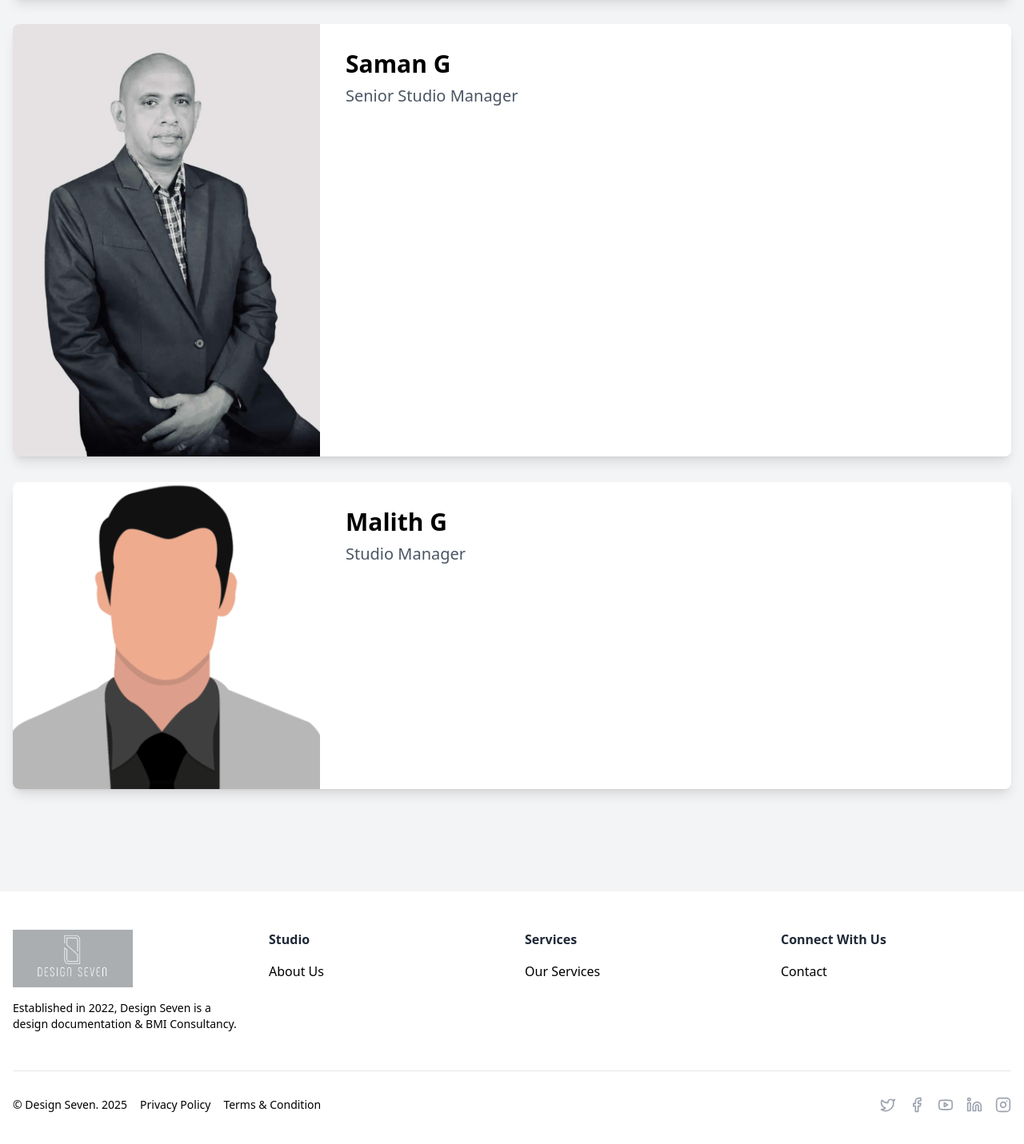
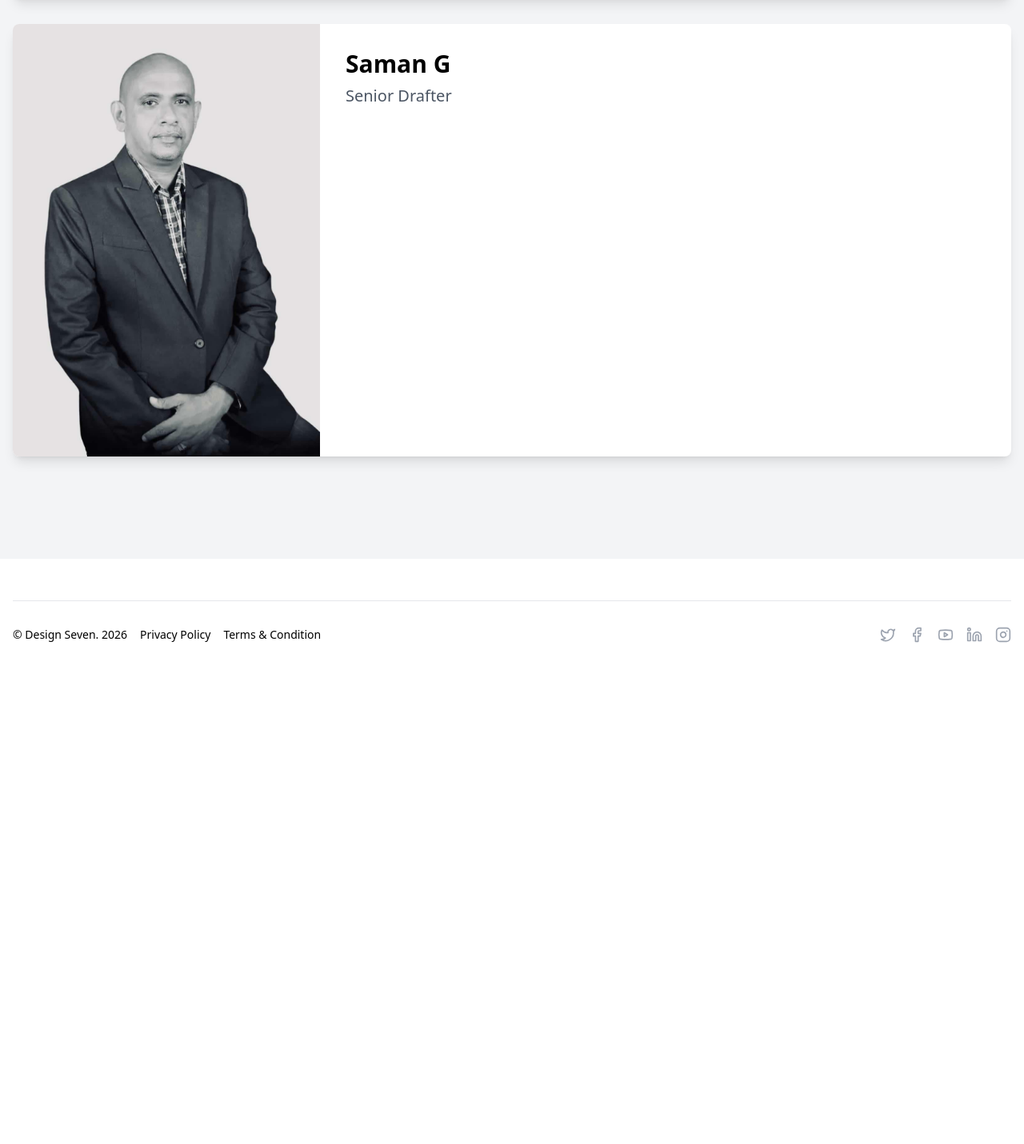
Before and after one commit to HelloChathura/design-seven, a Next.js app: page /about in a window 1280 px wide. Shown: the part 853-2284 px from the top of the page at 80% size. After the commit the page ends 1705 px from the top, so only its background shows below. Built offline with nearby package versions, Linux system fonts and the light colour scheme.

Commit message:
CR Changes

```diff
--- a/app/about/page.tsx
+++ b/app/about/page.tsx
@@ -57,7 +57,7 @@ const TeamMember: React.FC<TeamMemberProps> = ({ name, role, image, bio }) => (
 export default function About() {
   const ceo = {
     name: "Shan R, Associate AIA",
-    role: "Director",
+    role: "Owner",
     image: "/team/team-shan.png",
     bio: "Shan earned his Master’s degree in Architecture from North Dakota State University and began his career at one of the premier residential architecture firms in the region. His diverse experience spans multiple firms, where he has been involved in projects from initiation to completion, significantly deepening his knowledge of the profession. Over the years, Shan has gained hands-on experience across various sectors, including commercial, corporate, healthcare, industrial, government, and high-end residential architecture. His work at well-known firms across the United States has allowed him to develop a versatile skill set and a comprehensive understanding of the industry.",
   };
@@ -65,16 +65,16 @@ export default function About() {
   const teamMembers = [
     {
       name: "Saman G",
-      role: "Senior Studio Manager",
+      role: "Senior Drafter",
       image: "/Saman.jpg",
       bio: " ",
     },
-    {
-      name: "Malith G",
-      role: "Studio Manager",
-      image: "/default-image.png",
-      bio: " ",
-    },
+    // {
+    //   name: "Malith G",
+    //   role: "Studio Manager",
+    //   image: "/default-image.png",
+    //   bio: " ",
+    // },
   ];
 
   return (
--- a/app/components/about.tsx
+++ b/app/components/about.tsx
@@ -6,10 +6,8 @@ export default function AboutSection() {
       <div className="absolute inset-0 flex flex-col justify-center items-center text-white p-8 bg-black bg-opacity-50">
         <h2 className="text-4xl mb-6">About Design Seven</h2>
         <p className="text-2xl text-center max-w-6xl">
-          Design Seven has established itself as a BIM consultancy and Design Documentation Services for the Architectural,
-          Interior Design industries. Our designers are trained in design standards and construction technology.
-          The team has been working for many clients throughout the US on small to large-scale projects.
-        </p>
+          Design Seven is a BIM consultancy and design documentation service provider for the Architecture and Interior Design industries. Our team is trained in industry design standards and construction technology, delivering drafting and documentation support for clients across the United States on projects ranging from small-scale developments to large projects.
+           </p>
       </div>
     </section>
   );
--- a/app/components/footer.tsx
+++ b/app/components/footer.tsx
@@ -10,45 +10,41 @@ export default function Footer() {
       <div className="container mx-auto px-4">
         <div className="grid grid-cols-1 md:grid-cols-4 gap-8">
           <div className="col-span-1">
-            <Link href="/" className="flex items-center mb-4">
+
+            {/* <Link href="/" className="flex items-center mb-4">
               <Image src="/logo.png" alt="Design Seven Logo" width={150} height={50} />
-            </Link>
-            <p className="text-sm">
+            </Link> */}
+            {/* <p className="text-sm">
               Established in 2022, Design Seven is a design documentation & BMI Consultancy.
-            </p>
+            </p> */}
           </div>
           <div>
-            <h3 className="font-semibold text-gray-800 mb-4">Studio</h3>
+            {/* <h3 className="font-semibold text-gray-800 mb-4">Studio</h3>
             <ul className="space-y-2">
               <li><Link href="/about" className="hover:text-gray-800">About Us</Link></li>
-              {/* <li><Link href="#" className="hover:text-gray-800">Operating Model</Link></li>
-              <li><Link href="#" className="hover:text-gray-800">Team</Link></li>
-              <li><Link href="#" className="hover:text-gray-800">Design Seven Centre</Link></li> */}
-            </ul>
+
+            </ul> */}
           </div>
           <div>
-            <h3 className="font-semibold text-gray-800 mb-4">Services</h3>
+            {/* <h3 className="font-semibold text-gray-800 mb-4">Services</h3>
             <ul className="space-y-2">
               <li><Link href="/ourservices" className="hover:text-gray-800">Our Services</Link></li>
-              {/* <li><Link href="#" className="hover:text-gray-800">Interior Design</Link></li>
-              <li><Link href="#" className="hover:text-gray-800">Architecture</Link></li>
-              <li><Link href="#" className="hover:text-gray-800">3D Visualization</Link></li>
-              <li><Link href="#" className="hover:text-gray-800">Engineering</Link></li> */}
-            </ul>
+
+            </ul> */}
           </div>
           <div>
-            <h3 className="font-semibold text-gray-800 mb-4">Connect With Us</h3>
+            {/* <h3 className="font-semibold text-gray-800 mb-4">Connect With Us</h3>
             <ul className="space-y-2">
               <li><Link href="/contact" className="hover:text-gray-800">Contact</Link></li>
-              {/* <li><Link href="#" className="hover:text-gray-800">Careers</Link></li>
-              <li><Link href="#" className="hover:text-gray-800">Blog</Link></li> */}
-            </ul>
+
+            </ul> */}
           </div>
         </div>
-        <div className="mt-12 pt-8 border-t border-gray-200">
+
+        <div className="mt-1 pt-8 border-t border-gray-200">
           <div className="flex flex-col md:flex-row justify-between items-center">
             <div className="text-sm mb-4 md:mb-0">
-              © Design Seven. 2025
+              © Design Seven. 2026
               <Link href="#" className="ml-4 hover:text-gray-800">Privacy Policy</Link>
               <Link href="#" className="ml-4 hover:text-gray-800">Terms & Condition</Link>
             </div>
@@ -62,7 +58,7 @@ export default function Footer() {
               <Link href="#" className="text-gray-400 hover:text-gray-600">
                 <Youtube className="h-5 w-5" />
               </Link>
-              <Link href="#" className="text-gray-400 hover:text-gray-600">
+              <Link href="htps://www.linkedin.com/company/112439719/admin/dashboard/" className="text-gray-400 hover:text-gray-600">
                 <Linkedin className="h-5 w-5" />
               </Link>
               <Link href="https://www.instagram.com/design_seven_?igsh=MWkxZ3MweGMxcHBrZQ%3D%3D&amp;utm_source=qr" className="text-gray-400 hover:text-gray-600">
--- a/app/components/image-scroller.tsx
+++ b/app/components/image-scroller.tsx
@@ -58,12 +58,10 @@ export default function LargeImageScroller() {
           />
           <div className="absolute inset-0 bg-black bg-opacity-40 flex flex-col items-center justify-center text-center px-4">
             <h2 className="text-black text-4xl">
-              A Leader in Architectural Documentation
+              Trusted Architectural Documentation Service
             </h2>
             <p className="text-black text-lg mt-2 max-w-2xl">
-              Design Seven has successfully completed architectural projects of
-              various scales, from small to large, utilizing BIM and CAD, all
-              produced in accordance with client-required standards.
+              Design Seven provides architectural drafting and documentation services for projects of all sizes, utilizing BIM and CAD workflows to deliver accurate drawings and documentation in line with client standards and project requirements.
             </p>
           </div>
         </motion.div>
--- a/app/ourservices/page.tsx
+++ b/app/ourservices/page.tsx
@@ -34,18 +34,14 @@ export default function About() {
           <div className="text-center text-white px-6">
             <h1 className="text-3xl md:text-4xl mb-4">About Design Seven</h1>
             <p className="text-xl md:text-xl max-w-3xl mx-auto leading-relaxed">
-              Design Seven, established in 2022, serves as an extension of
-              clients&apos; studios, offering BIM Consultancy &amp; Documentation
-              Services for Architecture projects. With a strong focus on
-              industry-specific expertise, Design Seven efficiently manages
-              projects requiring minimal client involvement.
+              Design Seven works as an external drafting and documentation partner for architectural firms, providing BIM consultancy and design documentation services across a wide range of projects. Our experienced team follows industry standards and streamlined workflows to deliver high-quality documentation while reducing the coordination effort required from clients.
             </p>
           </div>
         </div>
       </div>
 
       <div className="container mx-auto px-4 py-8">
-        <div className="grid grid-cols-1 md:grid-cols-3 gap-6">
+        {/* <div className="grid grid-cols-1 md:grid-cols-3 gap-6">
           {[
             {
               icon: <Lightbulb className="w-8 h-8 text-blue-500" />,
@@ -77,12 +73,12 @@ export default function About() {
               <p className="text-gray-600">{item.description}</p>
             </div>
           ))}
-        </div>
+        </div>  */}
 
         <div className="max-w-9xl mx-auto mt-2">
           <Card className="shadow-lg rounded-xl transition-all duration-500 hover:shadow-2xl">
             <div className="p-8">
-              <h2 className="text-2xl mb-8 text-center">TECHNICAL EXPERTISE</h2>
+              {/* <h2 className="text-2xl mb-8 text-center">TECHNICAL EXPERTISE</h2> */}
               <div className="flex flex-wrap justify-center items-center gap-8 mb-8">
                 {[
                   { name: "AutoCad", src: "./autocad.png" },
@@ -98,12 +94,14 @@ export default function About() {
                 ))}
               </div>
               <p className="text-center text-black max-w-7xl mx-auto">
-              Design Seven is a dynamic company, recognized for our integrated software ecosystem that provides comprehensive
+              {/* Design Seven is a dynamic company, recognized for our integrated software ecosystem that provides comprehensive
               documentation and visualization services. Our expertise spans various platforms, including Revit, AutoCAD, and Lumion.
                Our team of seasoned professionals possesses exceptional technical skills in these applications,
                allowing us to maximize their potential for our clients. With extensive experience and a commitment to excellence,
                 we bring intricate designs to life and transform concepts into immersive realities,
-                all while adhering to international standards required by our clients.
+                all while adhering to international standards required by our clients. */}
+                Design Seven is a forward-thinking firm specializing in integrated digital workflows for architectural documentation and visualization. We operate across leading platforms such as Revit, AutoCAD, and Lumion, leveraging their capabilities to deliver precise and visually compelling outputs.<br></br><br></br>
+Our skilled team brings strong technical expertise across these tools, enabling efficient production of high-quality design documentation tailored to client needs. With a focus on international standards and detail-driven execution, we help translate architectural concepts into clear, accurate, and immersive visual representations.
               </p>
             </div>
           </Card>
```
